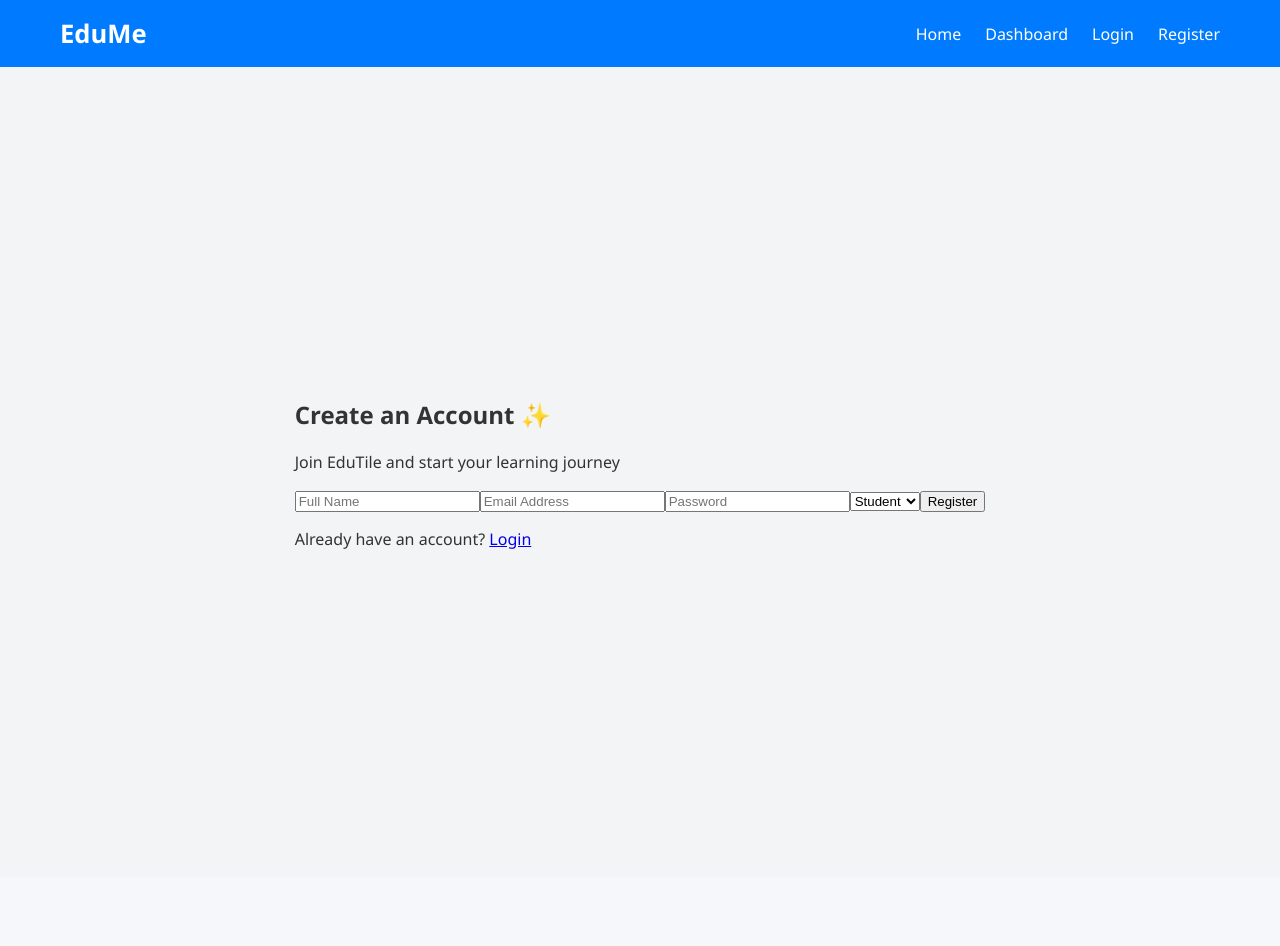
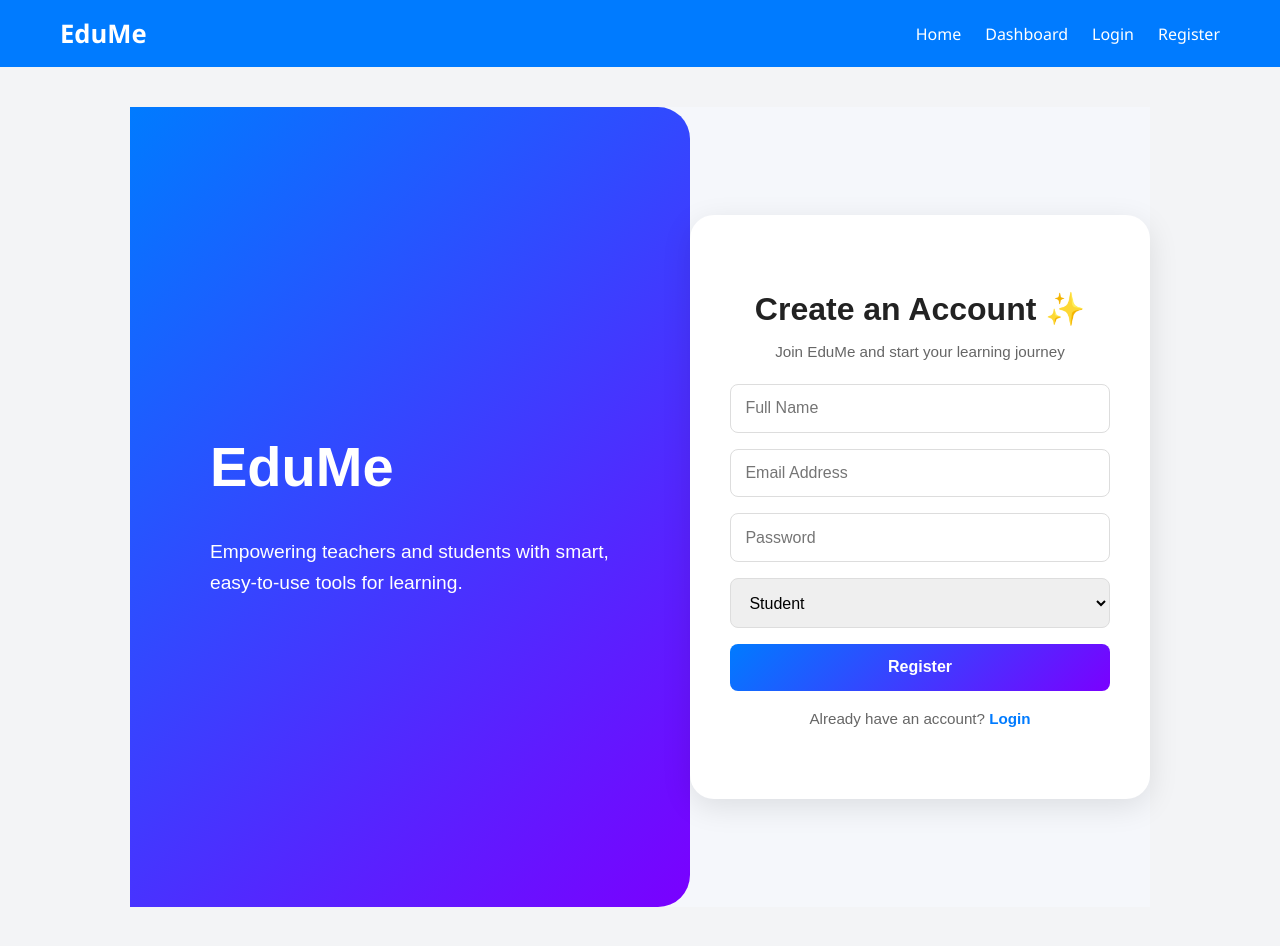
Before and after one commit to KS-2006-TD/Edu-platform, a React (Vite) app in the folder client/: page /register in a window 1280 px wide. Before the commit the page ends 877 px from the top, so only its background shows below. Built offline with nearby package versions, Linux system fonts and the light colour scheme; no server answers.

Commit message:
Update the files

```diff
--- a/client/src/pages/Register.jsx
+++ b/client/src/pages/Register.jsx
@@ -10,7 +10,6 @@ export default function Register() {
   const [role, setRole] = useState("Student");
   const navigate = useNavigate();
 
-  // ✅ Use environment variable or fallback to localhost
   const API_URL = import.meta.env.VITE_API_URL || "http://localhost:5000";
 
   const handleRegister = async (e) => {
@@ -31,14 +30,21 @@ export default function Register() {
   };
 
   return (
-    <div className="register-container">
+    <div className="register-page">
+      <div className="register-left">
+        <h1>EduMe</h1>
+        <p>
+          Empowering teachers and students with smart, easy-to-use tools for
+          learning.
+        </p>
+      </div>
+
+      <div className="register-right">
         <div className="register-card">
-        <h2 className="register-title">Create an Account ✨</h2>
-        <p className="register-subtitle">
-          Join EduTile and start your learning journey
-        </p>
+          <h2>Create an Account ✨</h2>
+          <p>Join EduMe and start your learning journey</p>
 
-        <form onSubmit={handleRegister} className="register-form">
+          <form onSubmit={handleRegister}>
             <input
               type="text"
               placeholder="Full Name"
@@ -63,7 +69,11 @@ export default function Register() {
               required
             />
 
-          <select value={role} onChange={(e) => setRole(e.target.value)}>
+            <select
+              value={role}
+              onChange={(e) => setRole(e.target.value)}
+              required
+            >
               <option value="Student">Student</option>
               <option value="Teacher">Teacher</option>
             </select>
@@ -76,5 +86,6 @@ export default function Register() {
           </p>
         </div>
       </div>
+    </div>
   );
 }
--- a/client/src/pages/register.css
+++ b/client/src/pages/register.css
@@ -1,110 +1,150 @@
-/* login.css */
-.login-wrapper {
+/* 🌈 Modern Register Page Styling */
+.register-page {
   display: flex;
   height: 100vh;
+  background-color: #f5f7fb;
   font-family: "Poppins", sans-serif;
 }
 
-/* Left Gradient Panel */
-.login-side {
+/* Left Side */
+.register-left {
   flex: 1;
-  background: linear-gradient(135deg, #007bff, #6f42c1);
+  background: linear-gradient(135deg, #007bff, #7a00ff);
   color: white;
   display: flex;
   flex-direction: column;
   justify-content: center;
-  padding: 60px;
+  align-items: flex-start;
+  padding: 5rem;
+  border-top-right-radius: 2rem;
+  border-bottom-right-radius: 2rem;
 }
 
-.brand-title {
-  font-size: 48px;
+.register-left h1 {
+  font-size: 3.5rem;
+  margin-bottom: 1.2rem;
   font-weight: 700;
-  margin-bottom: 20px;
 }
 
-.brand-text {
-  font-size: 18px;
+.register-left p {
+  font-size: 1.2rem;
   max-width: 400px;
-  opacity: 0.9;
-  line-height: 1.5;
+  line-height: 1.6;
 }
 
-/* Right Form Panel */
-.login-form-panel {
+/* Right Side */
+.register-right {
   flex: 1;
   display: flex;
   justify-content: center;
   align-items: center;
-  background: #f4f6fa;
 }
 
-.login-card {
+/* Card */
+.register-card {
   background: white;
-  border-radius: 16px;
-  box-shadow: 0px 8px 25px rgba(0, 0, 0, 0.08);
-  padding: 40px 50px;
+  padding: 3rem 2.5rem;
+  border-radius: 1.5rem;
+  box-shadow: 0 8px 30px rgba(0, 0, 0, 0.1);
   width: 380px;
   text-align: center;
+  animation: fadeIn 0.8s ease;
 }
 
-.login-card h2 {
-  font-size: 28px;
-  margin-bottom: 10px;
-  color: #333;
+.register-card h2 {
+  font-size: 2rem;
+  font-weight: 600;
+  margin-bottom: 0.5rem;
+  color: #222;
 }
 
-.subtitle {
-  color: #777;
-  margin-bottom: 25px;
+.register-card p {
+  color: #666;
+  margin-bottom: 1.5rem;
+  font-size: 0.95rem;
 }
 
-.login-card form {
+/* Form */
+.register-card form {
   display: flex;
   flex-direction: column;
-  gap: 16px;
+  gap: 1rem;
 }
 
-.login-card input {
-  padding: 12px 14px;
-  border-radius: 10px;
-  border: 1px solid #ccc;
-  outline: none;
-  font-size: 15px;
+.register-card input,
+.register-card select {
+  padding: 0.9rem;
+  border: 1px solid #ddd;
+  border-radius: 8px;
+  font-size: 1rem;
+  transition: border 0.2s;
 }
 
-.login-card input:focus {
+.register-card input:focus,
+.register-card select:focus {
   border-color: #007bff;
-  box-shadow: 0 0 4px rgba(0, 123, 255, 0.4);
+  outline: none;
 }
 
-.login-card button {
-  background: linear-gradient(135deg, #007bff, #6f42c1);
+.register-card button {
+  padding: 0.9rem;
+  background: linear-gradient(135deg, #007bff, #7a00ff);
   color: white;
-  padding: 12px;
   border: none;
-  border-radius: 10px;
-  font-size: 16px;
+  border-radius: 8px;
+  font-size: 1rem;
   font-weight: 600;
   cursor: pointer;
-  transition: 0.3s ease;
+  transition: transform 0.2s, box-shadow 0.2s;
 }
 
-.login-card button:hover {
-  transform: scale(1.02);
-  opacity: 0.9;
+.register-card button:hover {
+  transform: translateY(-2px);
+  box-shadow: 0 6px 15px rgba(0, 123, 255, 0.3);
 }
 
-.register-link {
-  margin-top: 18px;
-  font-size: 14px;
+/* Login link */
+.login-link {
+  margin-top: 1.2rem;
+  color: #555;
 }
 
-.register-link a {
-  color: #6f42c1;
+.login-link a {
+  color: #007bff;
   text-decoration: none;
-  font-weight: 500;
+  font-weight: 600;
 }
 
-.register-link a:hover {
+.login-link a:hover {
   text-decoration: underline;
 }
+
+/* Animation */
+@keyframes fadeIn {
+  from {
+    opacity: 0;
+    transform: translateY(15px);
+  }
+  to {
+    opacity: 1;
+    transform: translateY(0);
+  }
+}
+
+/* Responsive */
+@media (max-width: 900px) {
+  .register-page {
+    flex-direction: column;
+  }
+
+  .register-left {
+    border-radius: 0;
+    align-items: center;
+    text-align: center;
+  }
+
+  .register-card {
+    width: 90%;
+    margin: 2rem auto;
+  }
+}
```
Lines whose indentation alone changed are shown as unchanged.
